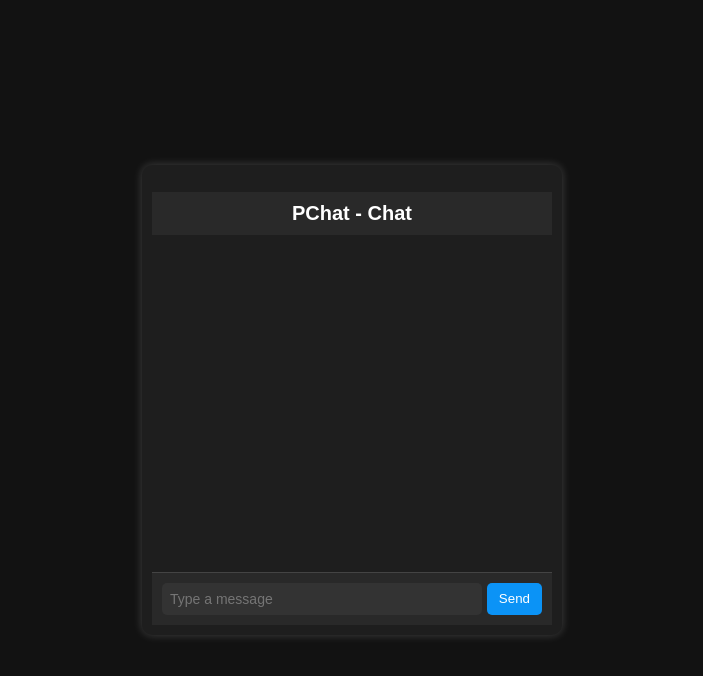
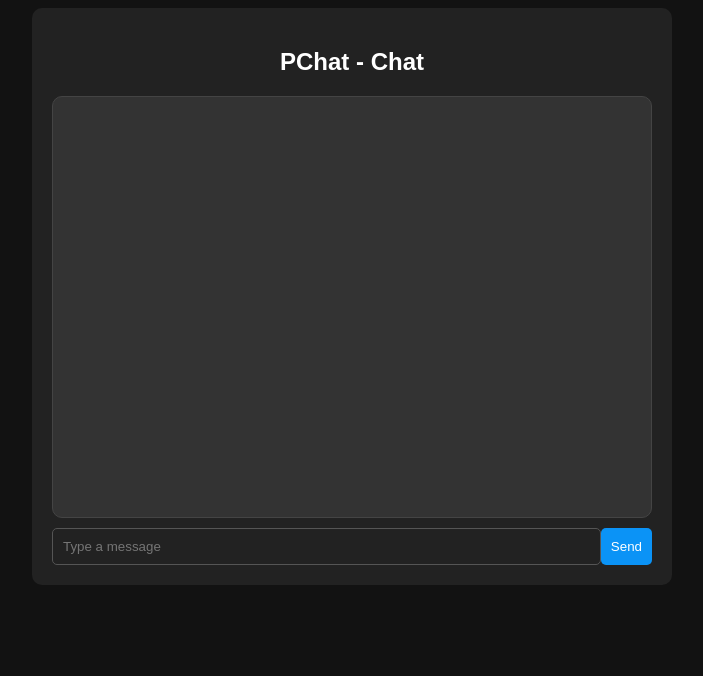
Before and after one commit to PanniAcademy/PChat, a plain HTML site: page chat.html in a window 1280 px wide. Shown: the whole page, without its empty margins (288-991 px from the left). Drawn offline with Linux system fonts and the light colour scheme; no server answers.

Commit message:
Update chat.css

```diff
--- a/chat.css
+++ b/chat.css
@@ -1,91 +1,65 @@
-/* Dark theme for chat */
 body {
     font-family: Arial, sans-serif;
     background-color: #121212;
-    color: #ffffff;
-    display: flex;
-    justify-content: center;
-    align-items: center;
-    height: 100vh;
-    margin: 0;
+    color: white;
+    text-align: center;
 }
 
-/* Chat container */
 #chatContainer {
     width: 90%;
-    max-width: 400px;
-    background-color: #1e1e1e;
+    max-width: 600px;
+    margin: auto;
+    padding: 20px;
+    background-color: #222;
     border-radius: 10px;
-    overflow: hidden;
-    box-shadow: 0 0 10px rgba(255, 255, 255, 0.2);
-    padding: 10px;
 }
 
-/* Chat header */
-#chatHeader {
-    text-align: center;
-    font-size: 20px;
-    font-weight: bold;
+#chatBox {
+    height: 400px;
+    overflow-y: auto;
+    border: 1px solid #444;
     padding: 10px;
-    background-color: #292929;
+    text-align: left;
+    background-color: #333;
+    border-radius: 10px;
 }
 
-/* Chat messages box */
-#chatBox {
-    height: 300px;
-    overflow-y: auto;
-    padding: 10px;
-    display: flex;
-    flex-direction: column;
-    gap: 5px;
-    border-bottom: 1px solid #444;
+.message {
+    padding: 8px;
+    margin: 5px;
+    border-radius: 5px;
+    max-width: 70%;
 }
 
-/* Message bubbles */
-.message {
-    max-width: 70%;
-    padding: 8px 12px;
-    border-radius: 15px;
-    font-size: 14px;
-    display: inline-block;
-    word-wrap: break-word;
-}
-
-/* Sent messages */
 .sent {
     background-color: #0b93f6;
     color: white;
     align-self: flex-end;
+    text-align: right;
 }
 
-/* Received messages */
 .received {
     background-color: #444;
     color: white;
     align-self: flex-start;
 }
 
-/* Message input box */
 #messageInput {
     display: flex;
-    padding: 10px;
-    background-color: #292929;
+    margin-top: 10px;
 }
 
-#message {
+#messageInput input {
     flex: 1;
-    padding: 8px;
-    font-size: 14px;
-    background-color: #333;
+    padding: 10px;
+    border: 1px solid #555;
+    border-radius: 5px;
+    background-color: #222;
     color: white;
-    border: none;
-    outline: none;
-    border-radius: 5px;
-    margin-right: 5px;
 }
 
-#sendMessageBtn {
-    padding: 8px 12px;
+#messageInput button {
+    padding: 10px;
     background-color: #0b93f6;
     color: white;
     border: none;
@@ -93,6 +67,6 @@ body {
     cursor: pointer;
 }
 
-#sendMessageBtn:hover {
-    background-color: #0a7ad3;
+#messageInput button:hover {
+    background-color: #0078e4;
 }
```
